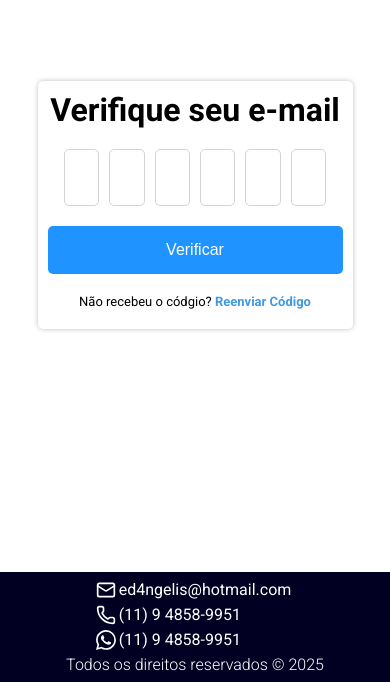
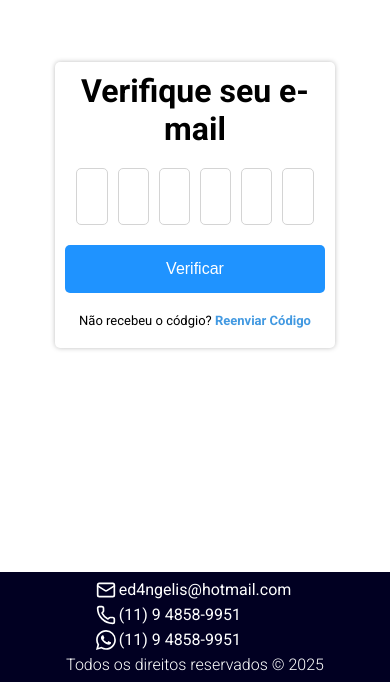
Before and after one commit to EdAngelis/auth-flow, a Next.js app: page /verify-email in a window 390 px wide. Shown: the part 162-844 px from the top of the page. Built offline with nearby package versions, Linux system fonts and the light colour scheme.

Commit message:
Fix: Numbers are now shown despite screen size

```diff
--- a/app/verify-email/page.module.css
+++ b/app/verify-email/page.module.css
@@ -28,12 +28,11 @@
 
 .code {
   width: 12%;
-  padding: 20px 15px;
+  padding: 20px 0;
   margin: 0 5px;
   border: 1px solid var(--muted);
   border-radius: 5px;
   text-align: center;
-  font-size: center;
 }
 
 .resend {
@@ -59,7 +58,7 @@
 
 @media screen and (max-width: 768px) {
   .container {
-    width: 90%;
+    width: 80%;
     max-width: max-content;
   }
 
```
